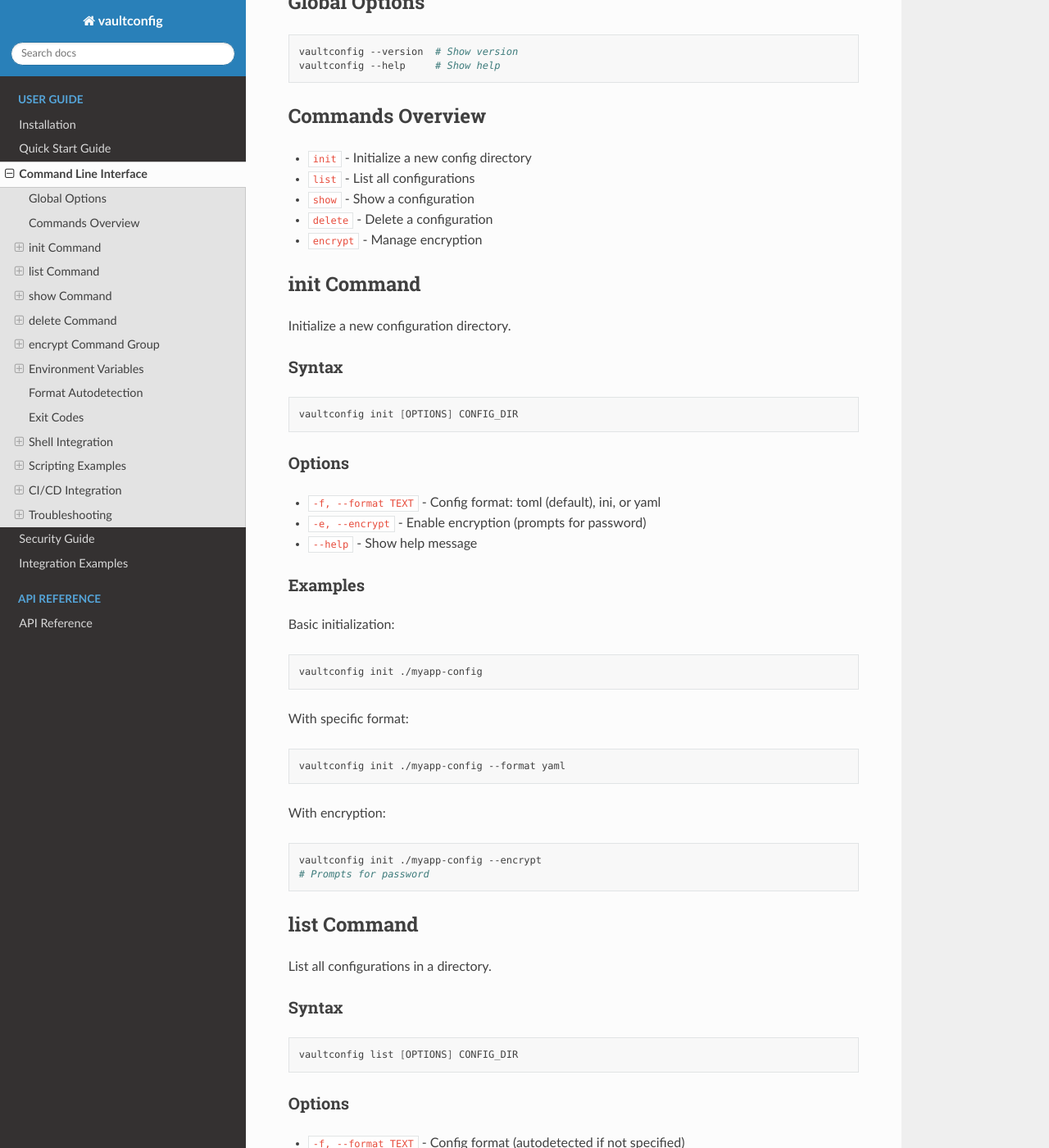
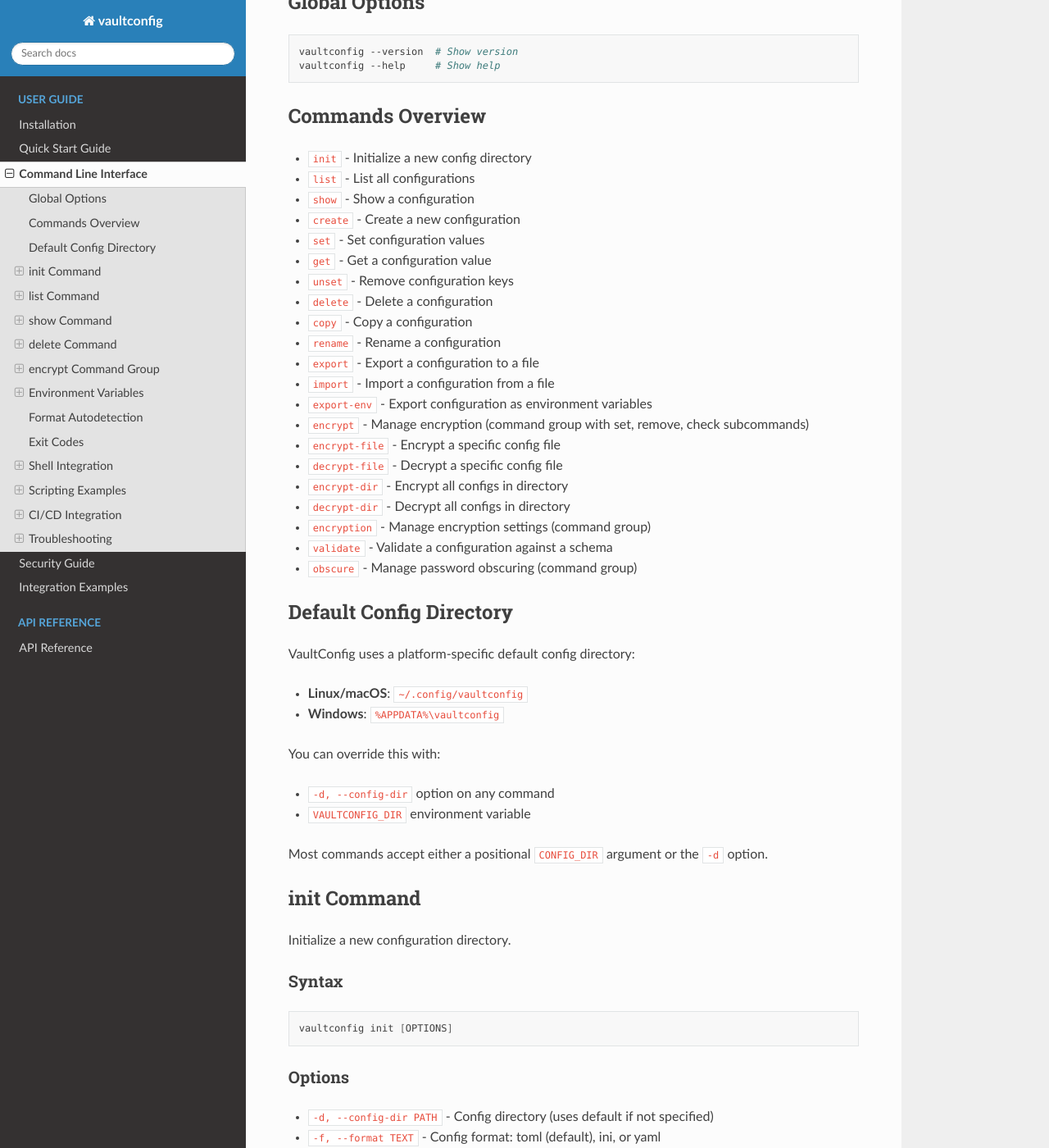
Before and after one commit to holgern/vaultconfig, a Sphinx documentation site: the page built from docs/cli.rst, in a window 1280 px wide and 1400 px high, scrolled down 222 px. Shown: the whole window at 82% size. Built offline with Sphinx 7.4.7 and the Read the Docs theme 3.1.0, drawn with Linux system fonts in a browser that asks for light colours; some of the changed text lies outside the part shown.

Commit message:
feat: update docs and improve cli

```diff
--- a/docs/cli.rst
+++ b/docs/cli.rst
@@ -17,8 +17,39 @@ Commands Overview
 - ``init`` - Initialize a new config directory
 - ``list`` - List all configurations
 - ``show`` - Show a configuration
+- ``create`` - Create a new configuration
+- ``set`` - Set configuration values
+- ``get`` - Get a configuration value
+- ``unset`` - Remove configuration keys
 - ``delete`` - Delete a configuration
-- ``encrypt`` - Manage encryption
+- ``copy`` - Copy a configuration
+- ``rename`` - Rename a configuration
+- ``export`` - Export a configuration to a file
+- ``import`` - Import a configuration from a file
+- ``export-env`` - Export configuration as environment variables
+- ``encrypt`` - Manage encryption (command group with set, remove, check subcommands)
+- ``encrypt-file`` - Encrypt a specific config file
+- ``decrypt-file`` - Decrypt a specific config file
+- ``encrypt-dir`` - Encrypt all configs in directory
+- ``decrypt-dir`` - Decrypt all configs in directory
+- ``encryption`` - Manage encryption settings (command group)
+- ``validate`` - Validate a configuration against a schema
+- ``obscure`` - Manage password obscuring (command group)
+
+Default Config Directory
+------------------------
+
+VaultConfig uses a platform-specific default config directory:
+
+- **Linux/macOS**: ``~/.config/vaultconfig``
+- **Windows**: ``%APPDATA%\vaultconfig``
+
+You can override this with:
+
+- ``-d, --config-dir`` option on any command
+- ``VAULTCONFIG_DIR`` environment variable
+
+Most commands accept either a positional ``CONFIG_DIR`` argument or the ``-d`` option.
 
 init Command
 ------------
@@ -30,11 +61,12 @@ Syntax
 
 .. code-block:: bash
 
-   vaultconfig init [OPTIONS] CONFIG_DIR
+   vaultconfig init [OPTIONS]
 
 Options
 ~~~~~~~
 
+- ``-d, --config-dir PATH`` - Config directory (uses default if not specified)
 - ``-f, --format TEXT`` - Config format: toml (default), ini, or yaml
 - ``-e, --encrypt`` - Enable encryption (prompts for password)
 - ``--help`` - Show help message
@@ -42,23 +74,29 @@ Options
 Examples
 ~~~~~~~~
 
-Basic initialization:
+Initialize default directory:
 
 .. code-block:: bash
 
-   vaultconfig init ./myapp-config
+   vaultconfig init
+
+Initialize custom directory:
+
+.. code-block:: bash
+
+   vaultconfig init -d ./myapp-config
 
 With specific format:
 
 .. code-block:: bash
 
-   vaultconfig init ./myapp-config --format yaml
+   vaultconfig init --format yaml
 
 With encryption:
 
 .. code-block:: bash
 
-   vaultconfig init ./myapp-config --encrypt
+   vaultconfig init --encrypt
    # Prompts for password
 
 list Command
@@ -71,12 +109,19 @@ Syntax
 
 .. code-block:: bash
 
-   vaultconfig list [OPTIONS] CONFIG_DIR
+   vaultconfig list [CONFIG_DIR] [OPTIONS]
+
+Arguments
+~~~~~~~~~
+
+- ``CONFIG_DIR`` - Path to config directory (optional, uses default if not specified)
 
 Options
 ~~~~~~~
 
+- ``-d, --dir PATH`` - Config directory (alternative to positional argument)
 - ``-f, --format TEXT`` - Config format (autodetected if not specified)
+- ``-o, --output TEXT`` - Output format: table (default), json, or plain
 - ``--help`` - Show help message
 
 Examples
@@ -84,11 +129,23 @@ Examples
 
 .. code-block:: bash
 
-   # List all configs
+   # List all configs (uses default directory)
+   vaultconfig list
+
+   # List with positional argument
    vaultconfig list ./myapp-config
+
+   # List with option
+   vaultconfig list -d ./myapp-config
 
    # List with explicit format
    vaultconfig list ./myapp-config --format toml
+
+   # List as JSON
+   vaultconfig list --output json
+
+   # List as plain names (one per line)
+   vaultconfig list --output plain
 
 Output Example
 ~~~~~~~~~~~~~~
@@ -113,35 +170,48 @@ Syntax
 
 .. code-block:: bash
 
-   vaultconfig show [OPTIONS] CONFIG_DIR NAME
+   vaultconfig show [OPTIONS] NAME
 
 Arguments
 ~~~~~~~~~
 
-- ``CONFIG_DIR`` - Path to config directory
 - ``NAME`` - Name of the configuration to show
 
 Options
 ~~~~~~~
 
+- ``-d, --config-dir PATH`` - Config directory (uses default if not specified)
 - ``-f, --format TEXT`` - Config format (autodetected if not specified)
 - ``-r, --reveal`` - Reveal obscured passwords
+- ``-o, --output TEXT`` - Output format: pretty (default), json, yaml, or toml
 - ``--help`` - Show help message
 
 Examples
 ~~~~~~~~
 
-Show with obscured passwords:
+Show with obscured passwords (uses default directory):
 
 .. code-block:: bash
 
-   vaultconfig show ./myapp-config database
+   vaultconfig show database
 
 Show with revealed passwords:
 
 .. code-block:: bash
 
-   vaultconfig show ./myapp-config database --reveal
+   vaultconfig show database --reveal
+
+Show from custom directory:
+
+.. code-block:: bash
+
+   vaultconfig show -d ./myapp-config database
+
+Show as JSON:
+
+.. code-block:: bash
+
+   vaultconfig show database --output json
 
 Output Example
 ~~~~~~~~~~~~~~
@@ -167,17 +237,17 @@ Syntax
 
 .. code-block:: bash
 
-   vaultconfig delete [OPTIONS] CONFIG_DIR NAME
+   vaultconfig delete [OPTIONS] NAME
 
 Arguments
 ~~~~~~~~~
 
-- ``CONFIG_DIR`` - Path to config directory
 - ``NAME`` - Name of the configuration to delete
 
 Options
 ~~~~~~~
 
+- ``-d, --config-dir PATH`` - Config directory (uses default if not specified)
 - ``-f, --format TEXT`` - Config format (autodetected if not specified)
 - ``-y, --yes`` - Skip confirmation prompt
 - ``--help`` - Show help message
@@ -185,18 +255,24 @@ Options
 Examples
 ~~~~~~~~
 
-With confirmation:
+With confirmation (uses default directory):
 
 .. code-block:: bash
 
-   vaultconfig delete ./myapp-config database
-   # Prompts: "Are you sure you want to delete this config? [y/N]:"
+   vaultconfig delete database
+   # Prompts: "Are you sure you want to delete config 'database'? [y/N]:"
 
 Skip confirmation:
 
 .. code-block:: bash
 
-   vaultconfig delete ./myapp-config database --yes
+   vaultconfig delete database --yes
+
+With custom directory:
+
+.. code-block:: bash
+
+   vaultconfig delete -d ./myapp-config database
 
 encrypt Command Group
 ---------------------
@@ -206,25 +282,38 @@ Manage encryption for configuration files.
 encrypt set
 ~~~~~~~~~~~
 
-Set or change the encryption password.
+Set or change the encryption password for all configs in a directory.
 
 Syntax:
 
 .. code-block:: bash
 
-   vaultconfig encrypt set [OPTIONS] CONFIG_DIR
+   vaultconfig encrypt set [OPTIONS]
 
 Options:
 
+- ``-d, --config-dir PATH`` - Config directory (uses default if not specified)
 - ``-f, --format TEXT`` - Config format (autodetected if not specified)
+- ``-p, --password TEXT`` - Encryption password (prompts if not provided)
 - ``--help`` - Show help message
 
-Example:
+Examples:
 
 .. code-block:: bash
 
-   vaultconfig encrypt set ./myapp-config
+   # Set password (uses default directory)
+   vaultconfig encrypt set
    # Prompts for new password twice
+
+   # Set password for custom directory
+   vaultconfig encrypt set -d ./myapp-config
+
+   # Set password non-interactively
+   vaultconfig encrypt set --password "my-password"
+
+   # Using environment variable
+   export VAULTCONFIG_PASSWORD="my-password"
+   vaultconfig encrypt set
 
 encrypt remove
 ~~~~~~~~~~~~~~
@@ -235,46 +324,109 @@ Syntax:
 
 .. code-block:: bash
 
-   vaultconfig encrypt remove [OPTIONS] CONFIG_DIR
+   vaultconfig encrypt remove [OPTIONS]
 
 Options:
 
+- ``-d, --config-dir PATH`` - Config directory (uses default if not specified)
 - ``-f, --format TEXT`` - Config format (autodetected if not specified)
 - ``-y, --yes`` - Skip confirmation prompt
 - ``--help`` - Show help message
 
-Example:
+Examples:
 
 .. code-block:: bash
 
-   vaultconfig encrypt remove ./myapp-config
-   # Prompts for confirmation
+   # Remove encryption (prompts for confirmation)
+   vaultconfig encrypt remove
+
+   # Remove from custom directory
+   vaultconfig encrypt remove -d ./myapp-config
+
+   # Skip confirmation
+   vaultconfig encrypt remove --yes
+
+   # Using environment variable for password
+   export VAULTCONFIG_PASSWORD="my-password"
+   vaultconfig encrypt remove --yes
 
 encrypt check
 ~~~~~~~~~~~~~
 
-Check if configs are encrypted.
+Check encryption status of all configs in a directory.
 
 Syntax:
 
 .. code-block:: bash
 
-   vaultconfig encrypt check [OPTIONS] CONFIG_DIR
+   vaultconfig encrypt check [OPTIONS]
 
 Options:
 
+- ``-d, --config-dir PATH`` - Config directory (uses default if not specified)
 - ``-f, --format TEXT`` - Config format (autodetected if not specified)
 - ``--help`` - Show help message
 
-Example:
+Examples:
 
 .. code-block:: bash
 
-   vaultconfig encrypt check ./myapp-config
-   # Output: "✓ Configs are encrypted" or "! Configs are NOT encrypted"
+   # Check encryption status (uses default directory)
+   vaultconfig encrypt check
+
+   # Check custom directory
+   vaultconfig encrypt check -d ./myapp-config
+
+Output Examples:
+
+.. code-block:: text
+
+   # All encrypted
+   All configs (3) are encrypted
+    Encryption Status
+   ┏━━━━━━━━━━┳━━━━━━━━━━━┓
+   ┃ Name     ┃ Encrypted ┃
+   ┡━━━━━━━━━━╇━━━━━━━━━━━┩
+   │ database │ Yes       │
+   │ api      │ Yes       │
+   │ cache    │ Yes       │
+   └──────────┴───────────┘
+
+   # None encrypted
+   All configs (2) are NOT encrypted
+    Encryption Status
+   ┏━━━━━━━━━━┳━━━━━━━━━━━┓
+   ┃ Name     ┃ Encrypted ┃
+   ┡━━━━━━━━━━╇━━━━━━━━━━━┩
+   │ database │ No        │
+   │ api      │ No        │
+   └──────────┴───────────┘
+
+   # Mixed
+   2/3 configs are encrypted
+    Encryption Status
+   ┏━━━━━━━━━━┳━━━━━━━━━━━┓
+   ┃ Name     ┃ Encrypted ┃
+   ┡━━━━━━━━━━╇━━━━━━━━━━━┩
+   │ database │ Yes       │
+   │ api      │ Yes       │
+   │ cache    │ No        │
+   └──────────┴───────────┘
 
 Environment Variables
 ---------------------
+
+VAULTCONFIG_DIR
+~~~~~~~~~~~~~~~
+
+Set the default config directory:
+
+.. code-block:: bash
+
+   export VAULTCONFIG_DIR=./myapp-config
+   vaultconfig list  # Uses ./myapp-config
+
+This allows you to omit the ``-d`` option on all commands.
 
 VAULTCONFIG_PASSWORD
 ~~~~~~~~~~~~~~~~~~~~
@@ -284,7 +436,7 @@ Set the password for encrypted configs:
 .. code-block:: bash
 
    export VAULTCONFIG_PASSWORD="my-secure-password"
-   vaultconfig list ./myapp-config
+   vaultconfig list
 
 This avoids interactive password prompts.
 
```
Also changed, not shown: README.md (+15 -5 lines), docs/quickstart.rst (+41 -12 lines), 3 other files.
